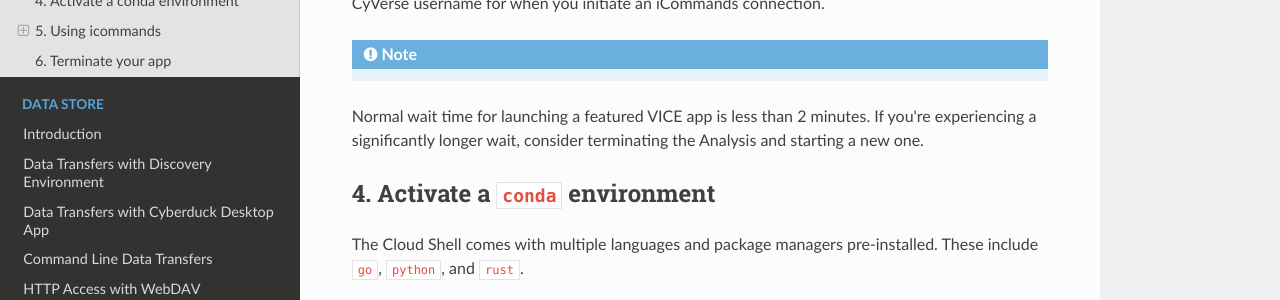
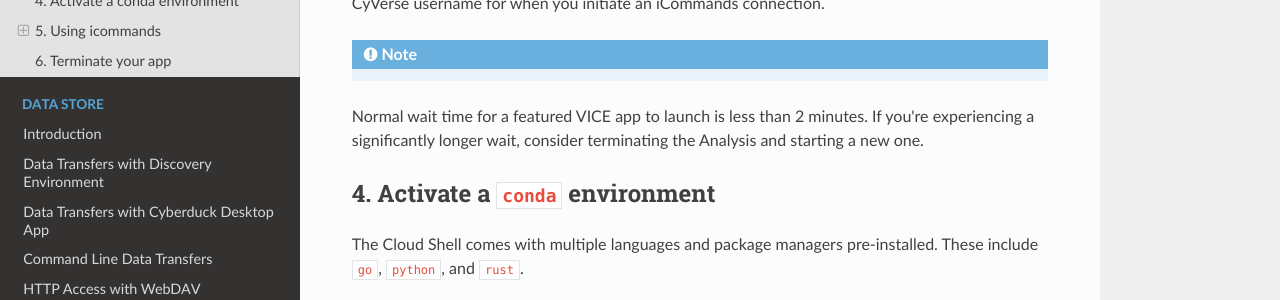
Before and after one commit to CyVerse-learning-materials/learning-materials-home, an MkDocs documentation site: the page built from docs/vice/quick-cloudshell.md, in a window 1280 px wide and 900 px high, scrolled down 2518 px. Shown: the part 151-451 px from the top of the window. Built offline with MkDocs 1.6.1, drawn with Linux system fonts in a browser that asks for light colours; nearby versions of some CDN libraries; a script that is not in the unit is left out.

Commit message:
minor wording revision
made wording about vice app launch consistent with RStudio and Jupyter sections

```diff
--- a/docs/vice/quick-cloudshell.md
+++ b/docs/vice/quick-cloudshell.md
@@ -45,7 +45,7 @@ an iCommands connection.
 
 !!! Note
 
-  Normal wait time for launching a featured VICE app is less than 2 minutes.
+  Normal wait time for a featured VICE app to launch is less than 2 minutes.
   If you're experiencing a significantly longer wait, consider terminating the Analysis and starting a new one.
 
 ## 4. Activate a `conda` environment
```
